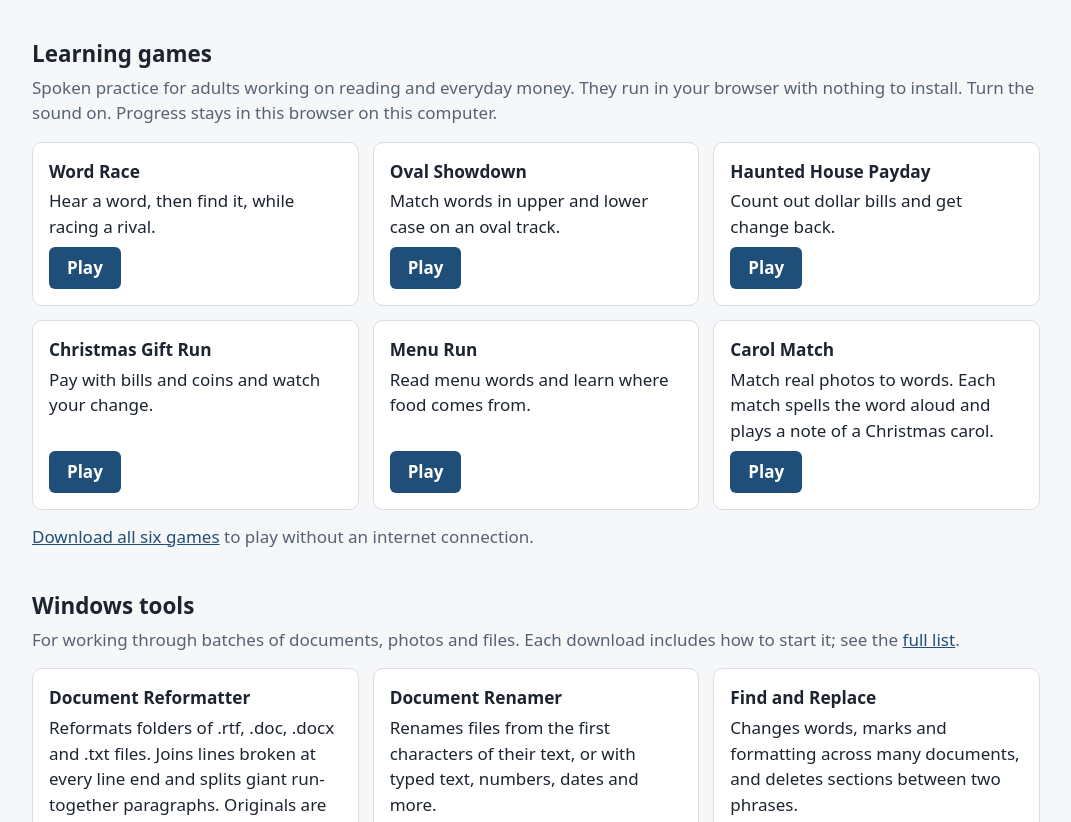
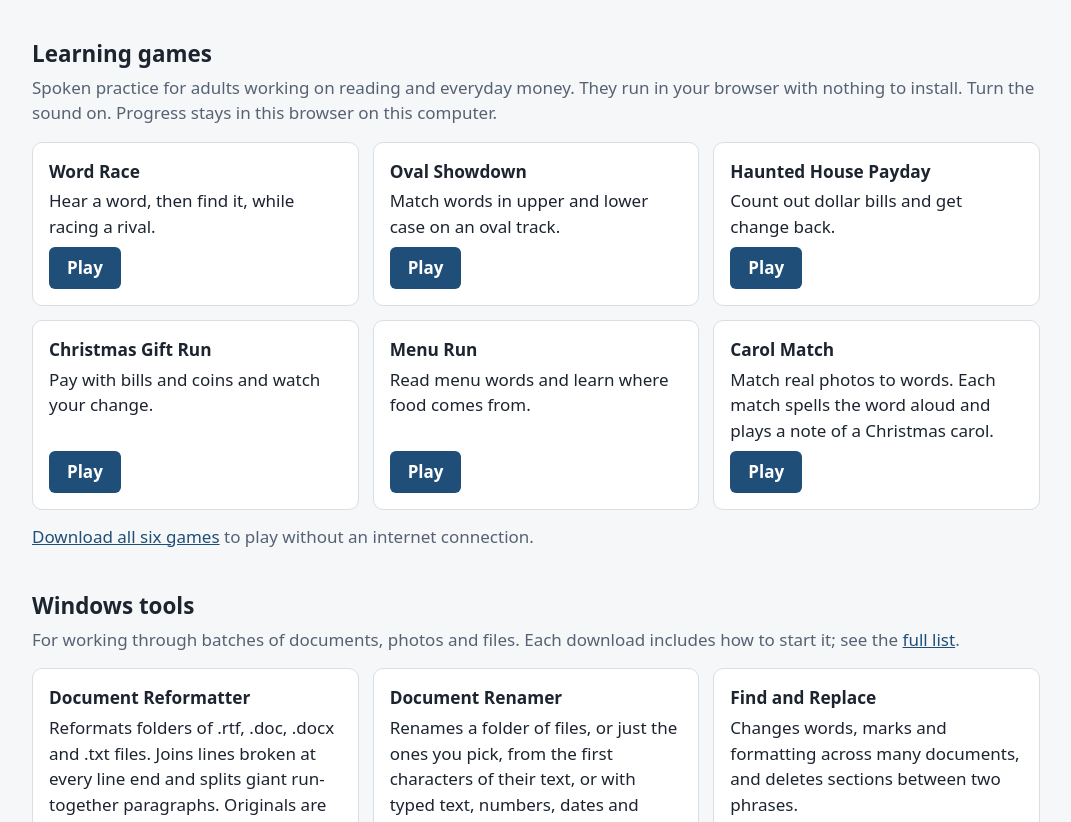
Before and after one commit to DJT1953/office-tools-and-learning-games, a plain HTML site: page docs/index.html in a window 1280 px wide. Shown: the part 107-929 px from the top of the page, without its empty margins (104-1175 px from the left). Drawn offline with Linux system fonts and the light colour scheme.

Commit message:
feat(document-renamer): pick just some files, tick boxes, open with no folder, sample documents
Co-Authored-By: Claude Opus 5.5 <noreply@anthropic.com>

```diff
--- a/docs/index.html
+++ b/docs/index.html
@@ -49,7 +49,7 @@ a { color:var(--accent); }
     <p class="note">For working through batches of documents, photos and files. Each download includes how to start it; see the <a href="https://github.com/DJT1953/office-tools-and-learning-games#windows-tools">full list</a>.</p>
     <ul>
       <li class="card"><h3>Document Reformatter</h3><p>Reformats folders of .rtf, .doc, .docx and .txt files. Joins lines broken at every line end and splits giant run-together paragraphs. Originals are kept in an Originals folder.</p><p class="need">Needs Microsoft Word.</p><a class="btn" href="https://github.com/DJT1953/office-tools-and-learning-games/releases/latest/download/document-reformatter.zip">Download</a></li>
-      <li class="card"><h3>Document Renamer</h3><p>Renames files from the first characters of their text, or with typed text, numbers, dates and more.</p><p class="need">Needs Microsoft Word for names made from text.</p><a class="btn" href="https://github.com/DJT1953/office-tools-and-learning-games/releases/latest/download/document-renamer.zip">Download</a></li>
+      <li class="card"><h3>Document Renamer</h3><p>Renames a folder of files, or just the ones you pick, from the first characters of their text, or with typed text, numbers, dates and more. Tick boxes leave any file out, and the old names can be put back.</p><p class="need">Needs <a href="https://www.microsoft.com/microsoft-365/word">Microsoft Word</a> or the free <a href="https://www.libreoffice.org/download/">LibreOffice</a>, only for names made from the text of Word and RTF files.</p><a class="btn" href="https://github.com/DJT1953/office-tools-and-learning-games/releases/latest/download/document-renamer.zip">Download</a></li>
       <li class="card"><h3>Find and Replace</h3><p>Changes words, marks and formatting across many documents, and deletes sections between two phrases.</p><p class="need">Needs Microsoft Word.</p><a class="btn" href="https://github.com/DJT1953/office-tools-and-learning-games/releases/latest/download/find-and-replace.zip">Download</a></li>
       <li class="card"><h3>Duplicate File Finder</h3><p>Finds exact copies, matching documents, and look-alike photos and videos.</p><p class="need">Needs Python 3.</p><a class="btn" href="https://github.com/DJT1953/office-tools-and-learning-games/releases/latest/download/duplicate-file-finder.zip">Download</a></li>
       <li class="card"><h3>Cross-Folder Compare</h3><p>Finds photos and documents in one folder that match another. One click can move the extra copies (keep the newer, older, bigger, smaller or sharper copy) into a REMOVED BY DUPLICATE SCAN folder, never deleting them, with Undo.</p><p class="need">Needs Python 3.</p><a class="btn" href="https://github.com/DJT1953/office-tools-and-learning-games/releases/latest/download/cross-folder-compare.zip">Download</a></li>
```
Also changed, not shown: apps/Document Renamer/How to use.txt, apps/Document Renamer/Try it - sample documents/New Text Document.txt (added), apps/Document Renamer/Try it - sample documents/recipe (copy).txt (added), apps/Document Renamer/Try it - sample documents/recipe.txt (added), 10 other files.
